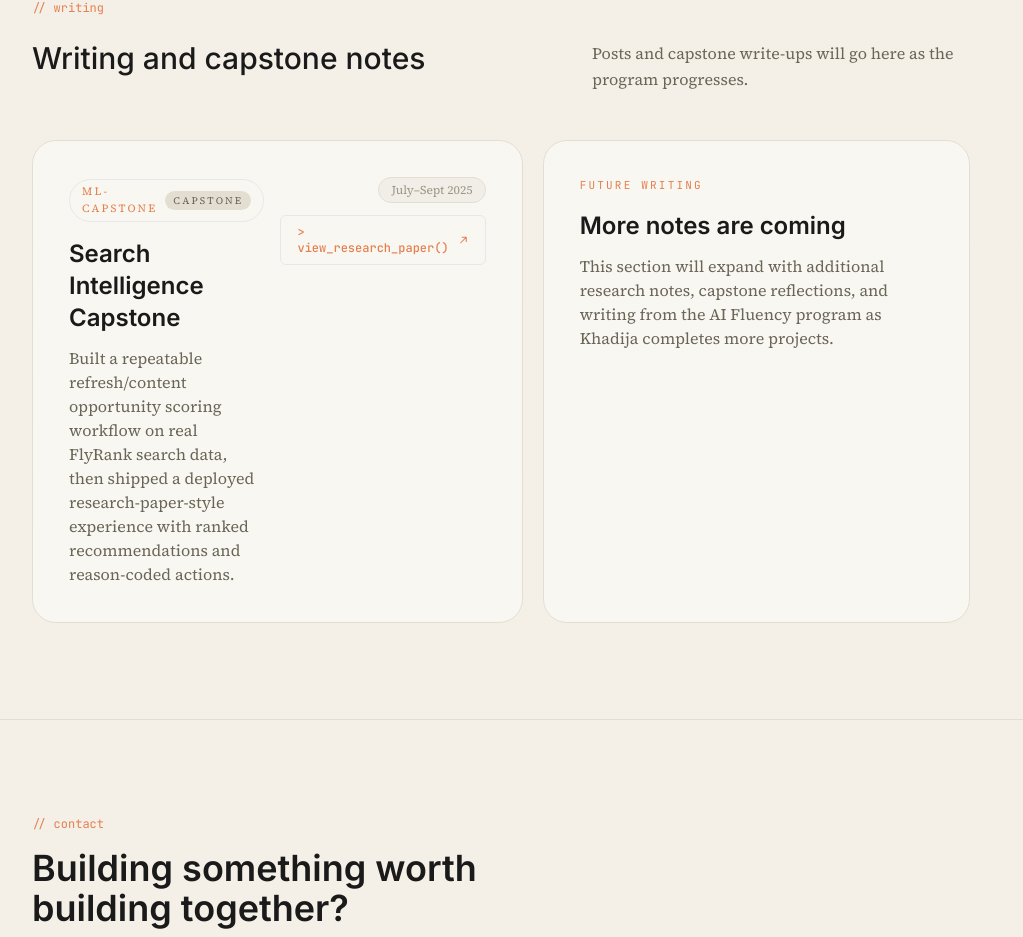
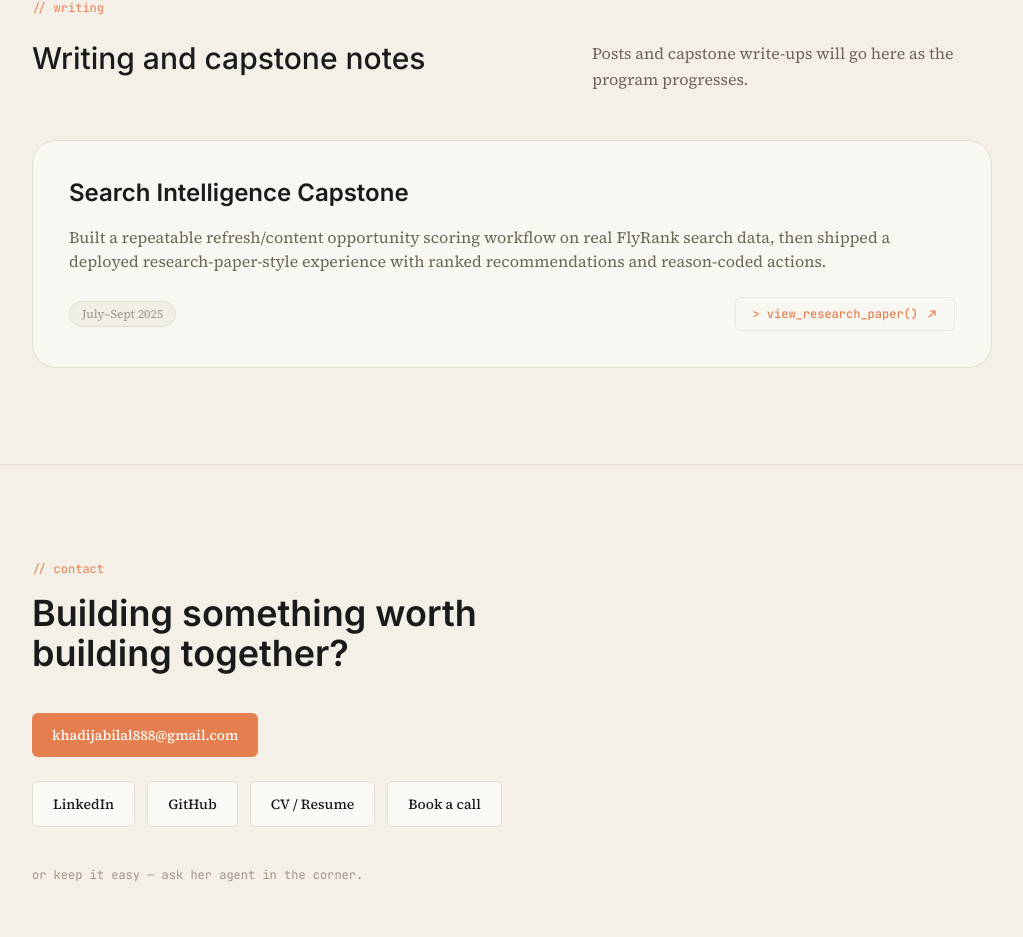
Before and after one commit to KHADIJA2008-KB/Portfolio, a Next.js app: page / in a window 1280 px wide. Shown: the part 4839-5776 px from the top of the page, without its empty margins (128-1151 px from the left). Built offline with nearby package versions, Linux system fonts and the light colour scheme.

Commit message:
Fix resume download link, simplify writing card, and improve chat reply parsing and fallback wording

```diff
--- a/app/api/chat/route.ts
+++ b/app/api/chat/route.ts
@@ -51,10 +51,10 @@ function fallbackReply(question: string): string {
     return "You can reach Khadija at khadijabilal888@gmail.com, or check out her work on github.com/KHADIJA2008-KB.";
   }
   if (q.includes("project")) {
-    return "Her portfolio includes six projects: an Autonomous Research Scout Agent (ArXiv + Notion), a Multi-Agent Research Crew (CrewAI), a Document RAG Chatbot (Gemini + Pinecone), a SQL Agent Security Workshop (LangChain), SketchLine (a hands-on sketching app), and Queueless (an AI queue system for hospitals and clinics). Ask about any one by name for more detail.";
+    return "Her portfolio includes five active projects: Search Intelligence Capstone, General AI Fluency Capstone, Autonomous Research Scout Agent, SketchLine, and Queueless. Ask about any one by name for more detail.";
   }
 
-  return "That detail isn’t in my notes, but I can still share what I know about Khadija’s FlyRank internship, her RAG chatbot, the multi-agent crew, or her SQL security work. You can also reach her at khadijabilal888@gmail.com.";
+  return "That detail isn’t in my notes, but I can still share what I know about Khadija’s FlyRank internship, her RAG chatbot, or her sketching and queue-management projects. You can also reach her at khadijabilal888@gmail.com.";
 }
 
 export async function POST(req: NextRequest) {
@@ -111,11 +111,32 @@ export async function POST(req: NextRequest) {
     }
 
     const data = await response.json();
-    const reply = (data.content ?? [])
-      .filter((block: { type: string }) => block.type === "text")
-      .map((block: { text: string }) => block.text)
-      .join("\n")
-      .trim();
+    const reply = (() => {
+      if (Array.isArray(data?.content)) {
+        return data.content
+          .filter((block: { type: string }) => block.type === "text")
+          .map((block: { text: string }) => block.text)
+          .join("\n");
+      }
+      if (typeof data?.completion === "string") {
+        return data.completion;
+      }
+      if (typeof data?.output_text === "string") {
+        return data.output_text;
+      }
+      if (typeof data?.response?.output_text === "string") {
+        return data.response.output_text;
+      }
+      if (typeof data?.message?.content === "string") {
+        return data.message.content;
+      }
+      if (Array.isArray(data?.message?.content)) {
+        return data.message.content
+          .map((block: { text: string }) => block.text)
+          .join("\n");
+      }
+      return "";
+    })().trim();
 
     return NextResponse.json({
       reply: reply || "I'm not sure how to answer that yet — try asking about Khadija's skills or projects.",
--- a/components/Contact.tsx
+++ b/components/Contact.tsx
@@ -1,6 +1,6 @@
 const LINKEDIN_URL = "https://www.linkedin.com/in/khadijabilal/";
 const GITHUB_URL = "https://github.com/KHADIJA2008-KB";
-const CV_URL = "/Khadija_Bilal_CV.pdf";
+const CV_URL = "/khadija-bilal-cv.pdf";
 const BOOKING_URL = "https://calendly.com/khadijabilal/30min";
 const linkButtonClassName = "inline-flex items-center justify-center rounded-md border border-border bg-surface px-5 py-3 text-sm font-medium text-ink transition hover:border-accent/60 hover:text-accent";
 
--- a/components/Writing.tsx
+++ b/components/Writing.tsx
@@ -16,26 +16,22 @@ export default function Writing() {
           </div>
         </div>
 
-        <div className="mt-12 grid gap-5 lg:grid-cols-[1fr_0.95fr]">
+        <div className="mt-12">
           <article className="rounded-3xl border border-border bg-surface/70 p-7 sm:p-9">
-            <div className="flex flex-col gap-4 sm:flex-row sm:items-start sm:justify-between">
-              <div className="max-w-xl">
-                <div className="mb-4 inline-flex items-center gap-2 rounded-full border border-accent/30 bg-accent/10 px-3 py-1 text-[11px] uppercase tracking-[0.2em] text-accent">
-                  <span>ML-capstone</span>
-                  <span className="rounded-full bg-border px-2 py-0.5 text-[10px] text-muted">Capstone</span>
-                </div>
+            <div className="flex flex-col gap-6">
+              <div>
                 <h3 className="font-display text-2xl font-semibold text-ink">
                   Search Intelligence Capstone
                 </h3>
-                <p className="mt-3 text-sm leading-relaxed text-muted sm:text-base">
-                  Built a repeatable refresh/content opportunity scoring workflow on real
-                  FlyRank search data, then shipped a deployed research-paper-style
-                  experience with ranked recommendations and reason-coded actions.
+                <p className="mt-4 text-sm leading-relaxed text-muted sm:text-base">
+                  Built a repeatable refresh/content opportunity scoring workflow on real FlyRank
+                  search data, then shipped a deployed research-paper-style experience with ranked
+                  recommendations and reason-coded actions.
                 </p>
               </div>
 
-              <div className="flex flex-col items-start gap-3 sm:items-end">
-                <span className="rounded-full border border-border bg-bg px-3 py-1 text-xs text-faint">
+              <div className="flex flex-col gap-3 sm:flex-row sm:items-center sm:justify-between">
+                <span className="inline-flex rounded-full border border-border bg-bg px-3 py-1 text-xs text-faint">
                   July–Sept 2025
                 </span>
                 <a
@@ -57,19 +53,6 @@ export default function Writing() {
               </div>
             </div>
           </article>
-
-          <article className="rounded-3xl border border-border bg-surface/70 p-7 sm:p-9">
-            <p className="font-mono text-[11px] uppercase tracking-[0.2em] text-accent">
-              future writing
-            </p>
-            <h3 className="mt-4 font-display text-xl font-semibold text-ink sm:text-2xl">
-              More notes are coming
-            </h3>
-            <p className="mt-3 text-sm leading-relaxed text-muted sm:text-base">
-              This section will expand with additional research notes, capstone reflections,
-              and writing from the AI Fluency program as Khadija completes more projects.
-            </p>
-          </article>
         </div>
       </div>
     </section>
```
